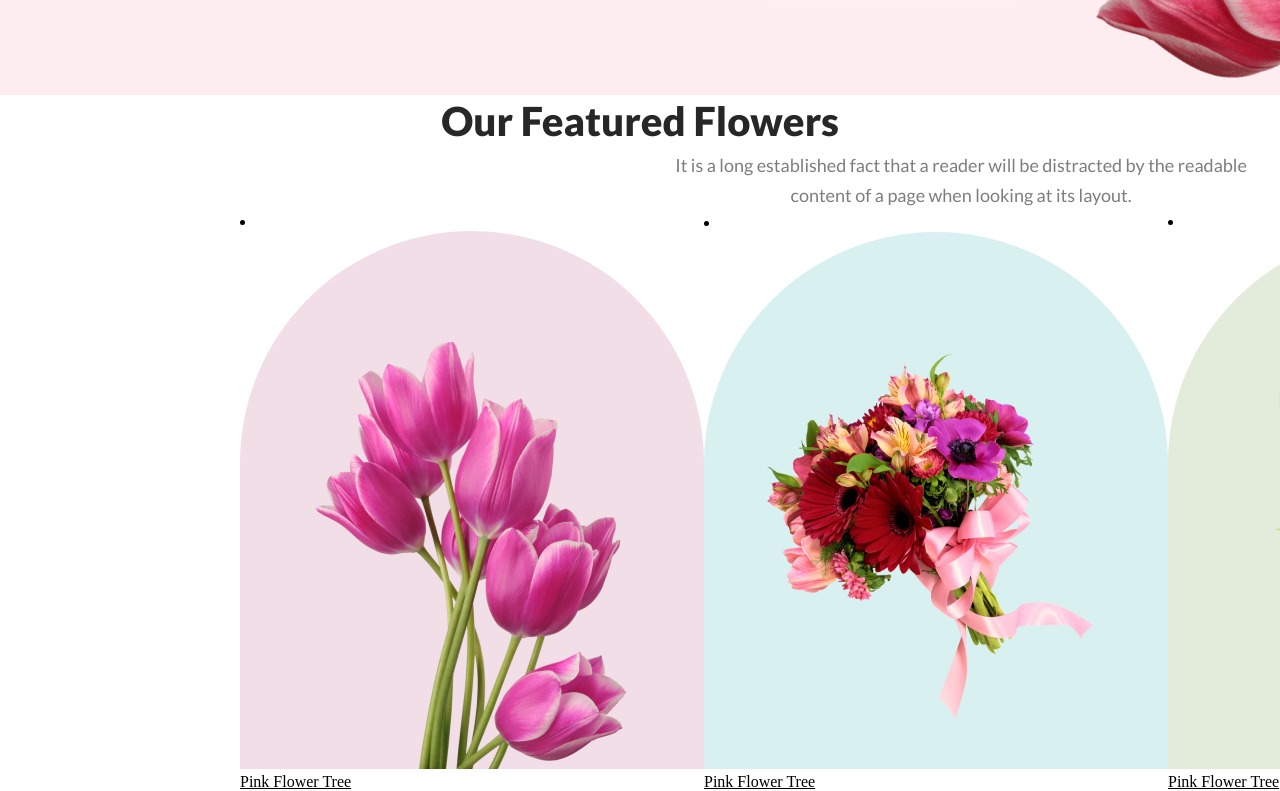
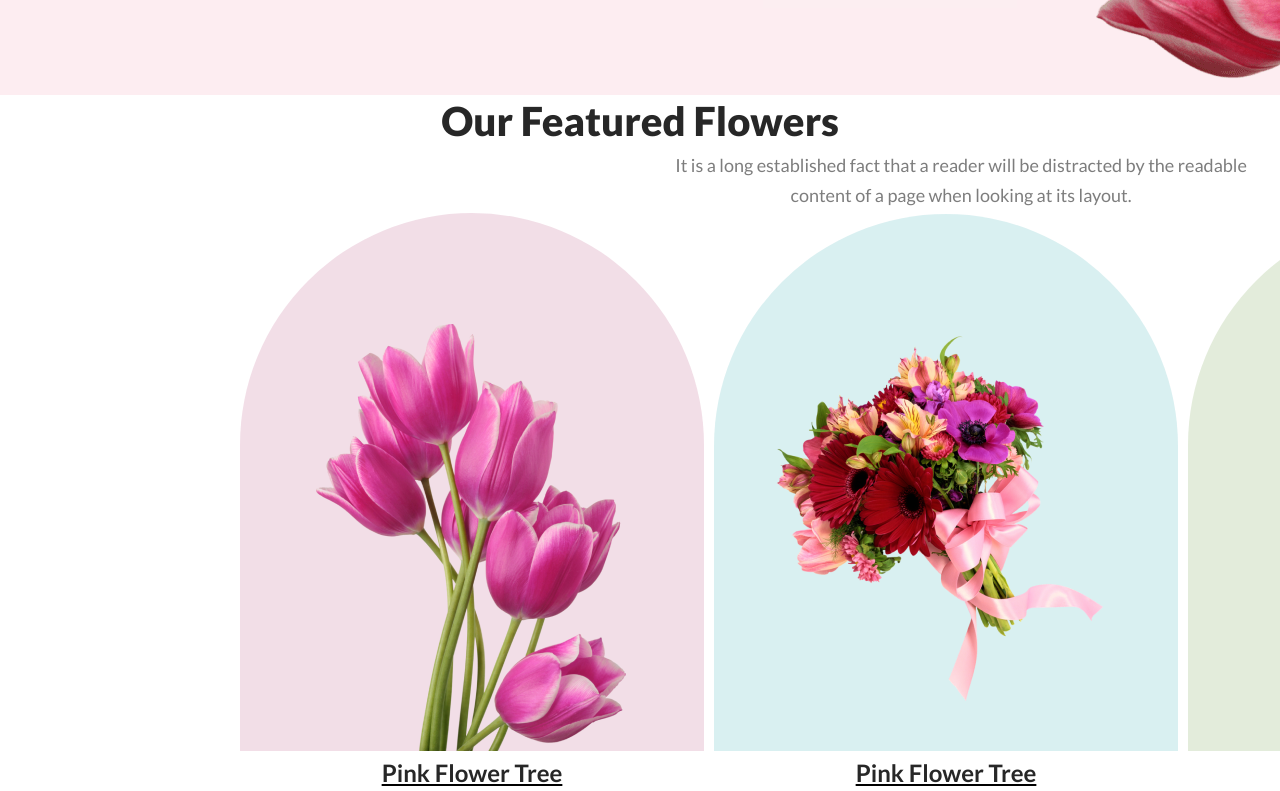
Before and after one commit to Wazid339/Flower-shop-assignment, a plain HTML site: page index.html in a window 1280 px wide. Shown: the part 755-1546 px from the top of the page. Drawn offline with Linux system fonts and the light colour scheme.

Commit message:
added list iteam

```diff
--- a/index.html
+++ b/index.html
@@ -30,11 +30,12 @@
             <p class="title-description">It is a long established fact that a reader will be distracted by the readable content of a page when looking at its layout.</p>
         </div>
         <div class="flower-name">
-            <li class="fonts" ><img class="bg1" src="Flower Asset/pngwing 6.png" alt=""><u>Pink Flower Tree</u>
+            <li class="fonts" ><img class="bg1" src="Flower Asset/pngwing 6.png" alt=""><u><div class="pic">Pink Flower Tree</div></u>
             </li>
-            <li><img  class="bg2" src="Flower Asset/pngwing 5.png" alt=""><u>Pink Flower Tree</u></li>
-            <li><img class="bg3" src="Flower Asset/pngwing 7.png" alt=""><u>Pink Flower Tree</u></li>
+            <li><img  class="bg2" src="Flower Asset/pngwing 5.png" alt=""><u><div class="pic1">Pink Flower Tree</div></u></li>
+            <li><img class="bg3" src="Flower Asset/pngwing 7.png" alt=""><u><div class="pic2">Pink Flower Tree</div></u></li>
         </div>
+
 
     </main>
     <footer>
--- a/style/style.css
+++ b/style/style.css
@@ -100,6 +100,8 @@
     margin-left: 240px;
     margin-right: 120px;
     margin-bottom: auto;
+    list-style: none;
+    gap: 10px;
 }
 
 .bg1{
@@ -132,3 +134,31 @@
     padding-left: 75px;
 
 }
+.pic{
+    color: #272727;
+    text-align: center;
+    font-family: Lato;
+    font-size: 24px;
+    font-weight: 700;
+    line-height: 35px;
+    text-decoration-line: none;
+}
+.pic2{
+    color: #272727;
+    text-align: center;
+    font-family: Lato;
+    font-size: 24px;
+    font-weight: 700;
+    line-height: 35px;
+    text-decoration-line: none;
+
+}
+.pic1{
+    color: #272727;
+    text-align: center;
+    font-family: Lato;
+    font-size: 24px;
+    font-weight: 700;
+    line-height: 35px;
+    text-decoration-line: none;
+}
```
